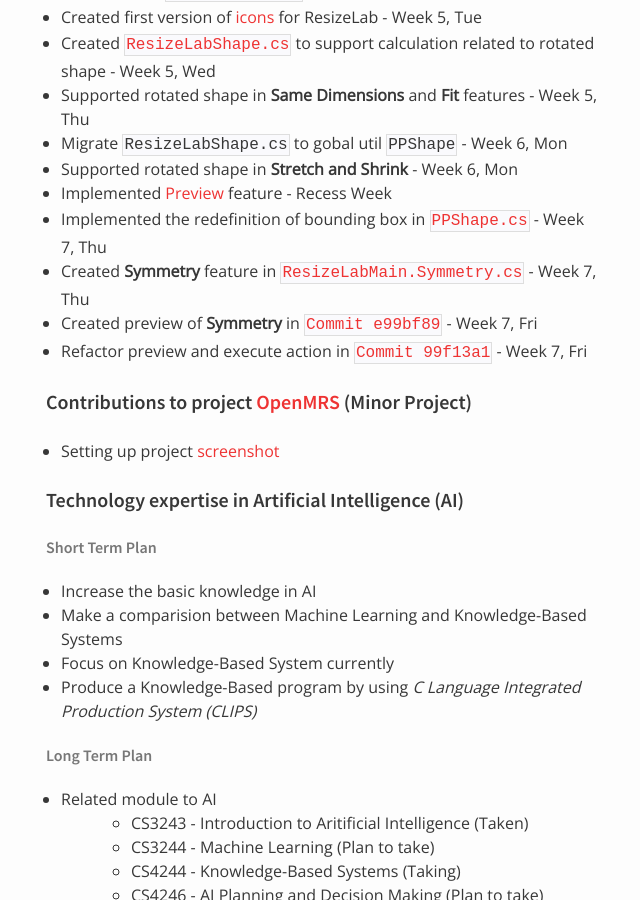
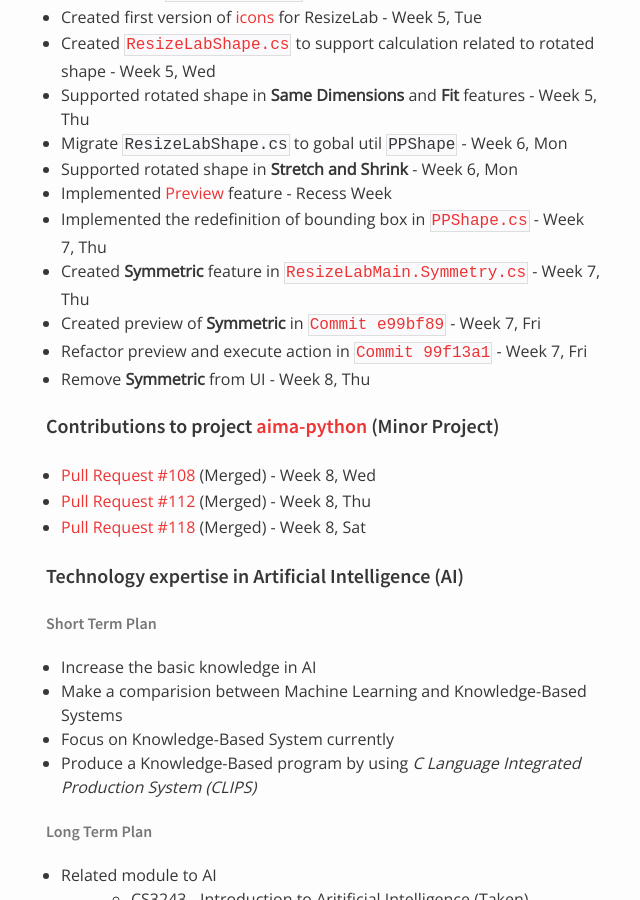
Before and after one commit to nus-oss/cs3281-AY1516S2-website, a Jekyll site: the page built from teams/powerpointlabs.md, in a window 1280 px wide and 900 px high, scrolled down 6133 px. Shown: the whole window, without its empty margins (324-964 px from the left). Built offline with Jekyll 4.4.1, drawn with Linux system fonts in a browser that asks for light colours.

Commit message:
Update Yu Ting's progress

```diff
--- a/teams/powerpointlabs.md
+++ b/teams/powerpointlabs.md
@@ -184,12 +184,15 @@ permalink: /teams/powerpointlabs/
 * Supported rotated shape in **Stretch and Shrink** - Week 6, Mon
 * Implemented [Preview](https://github.com/nus-fboa2016-PL/PowerPointLabs/compare/3bb5f0221f23dc6bc738bcbc55d719f869203e98...nus-fboa2016-PL:9d94a942dbc48e1da1c8819b35621fbd7e9be974) feature - Recess Week
 * Implemented the redefinition of bounding box in [`PPShape.cs`](https://github.com/nus-fboa2016-PL/PowerPointLabs/blob/c14b014770d3bc00a743914cbc8fcd718cf1f3ac/PowerPointLabs/PowerPointLabs/Utils/PPShape.cs) - Week 7, Thu
-* Created **Symmetry** feature in [`ResizeLabMain.Symmetry.cs`](https://github.com/nus-fboa2016-PL/PowerPointLabs/blob/b994d66268cb1eb29597d47ea687f781b70f40d1/PowerPointLabs/PowerPointLabs/ResizeLab/ResizeLabMain.Symmetry.cs) - Week 7, Thu
-* Created preview of **Symmetry** in [`Commit e99bf89`](https://github.com/nus-fboa2016-PL/PowerPointLabs/commit/1a76458a8a6168f37771c95e245b88e45b2512e7) - Week 7, Fri
+* Created **Symmetric** feature in [`ResizeLabMain.Symmetry.cs`](https://github.com/nus-fboa2016-PL/PowerPointLabs/blob/b994d66268cb1eb29597d47ea687f781b70f40d1/PowerPointLabs/PowerPointLabs/ResizeLab/ResizeLabMain.Symmetry.cs) - Week 7, Thu
+* Created preview of **Symmetric** in [`Commit e99bf89`](https://github.com/nus-fboa2016-PL/PowerPointLabs/commit/1a76458a8a6168f37771c95e245b88e45b2512e7) - Week 7, Fri
 * Refactor preview and execute action in [`Commit 99f13a1`](https://github.com/nus-fboa2016-PL/PowerPointLabs/commit/ab4c5086cd3bb9425d7280858658609655d67167) - Week 7, Fri
+* Remove **Symmetric** from UI - Week 8, Thu
 
-#### Contributions to project [OpenMRS](http://openmrs.org/) (Minor Project)
- * Setting up project [screenshot](https://www.dropbox.com/s/j21ry9fhyinlf16/setup.PNG?dl=0)
+#### Contributions to project [aima-python](https://github.com/aimacode/aima-python) (Minor Project)
+ * [Pull Request #108](https://github.com/aimacode/aima-python/pull/108) (Merged) - Week 8, Wed
+ * [Pull Request #112](https://github.com/aimacode/aima-python/pull/112) (Merged) - Week 8, Thu
+ * [Pull Request #118](https://github.com/aimacode/aima-python/pull/118) (Merged) - Week 8, Sat
 
 #### Technology expertise in Artificial Intelligence (AI)
 
```
